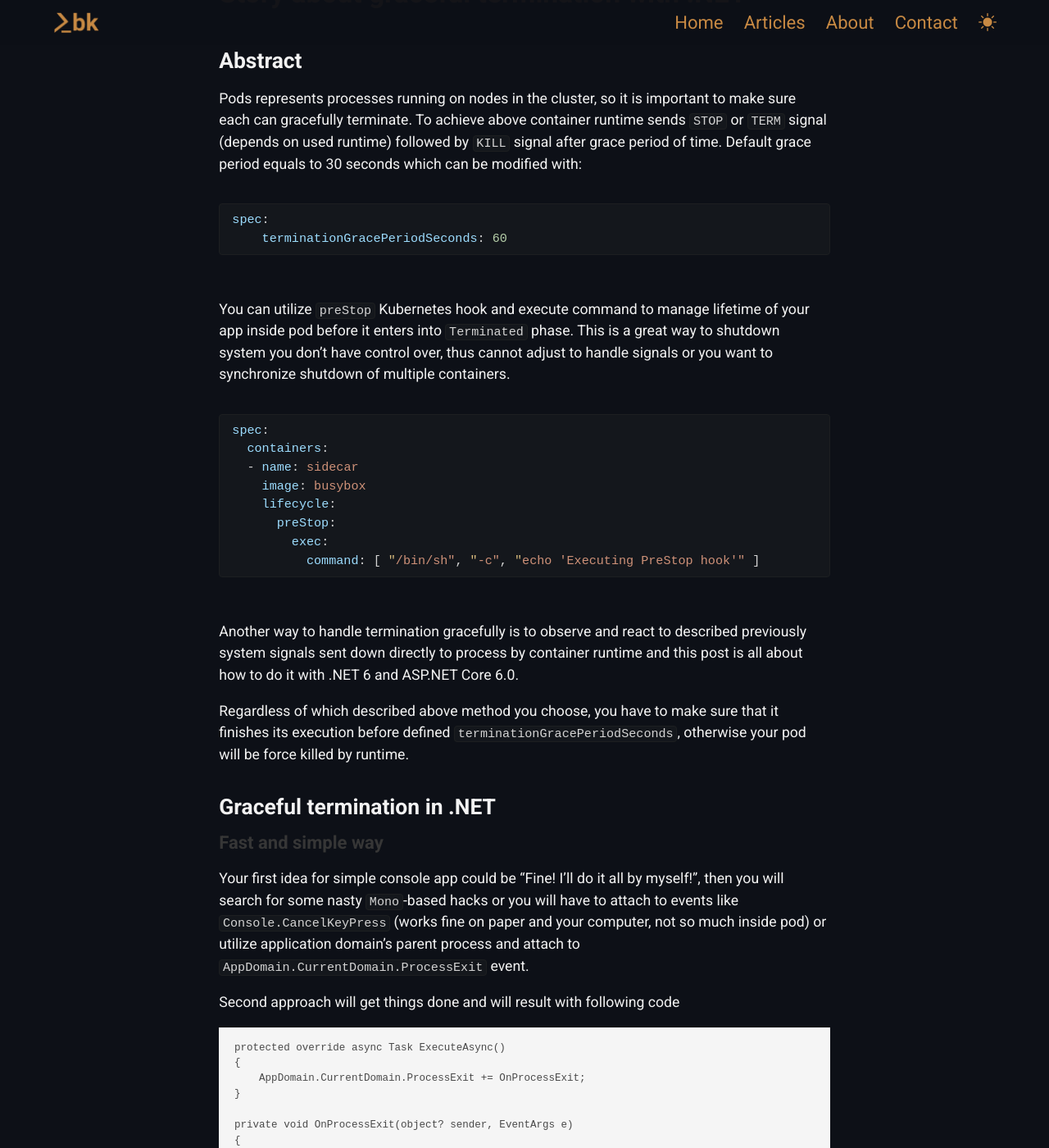
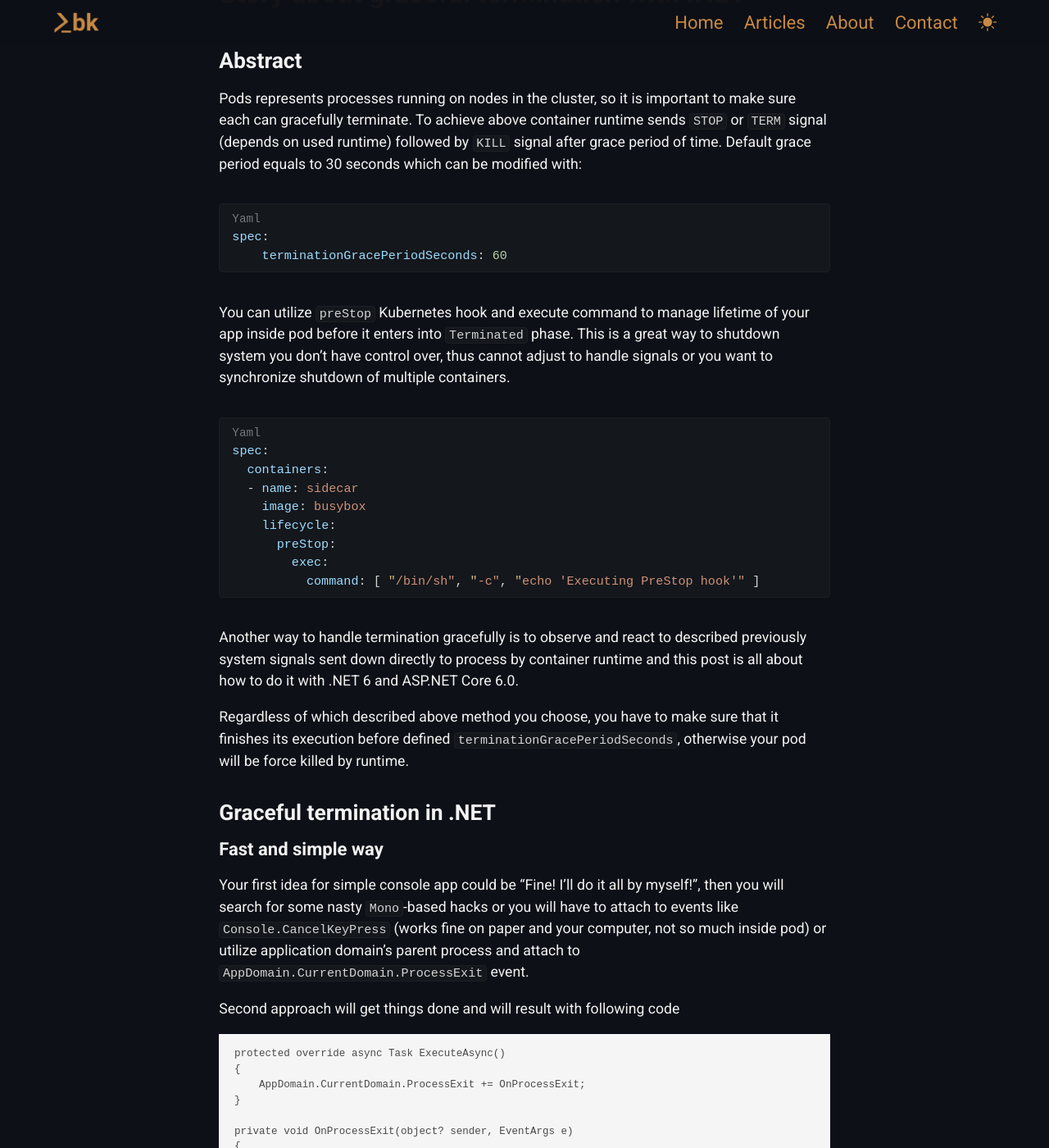
Before and after one commit to kbegiedza/kbegiedza.github.io, a Jekyll site: the page built from tutorials/_posts/2022-05-20-dotnet-and-story-about-graceful-termination.md, in a window 1280 px wide and 1400 px high, scrolled down 540 px. Shown: the whole window at 82% size. Built offline with Jekyll 4.4.1, drawn with Linux system fonts in a browser that asks for light colours; nearby versions of some CDN libraries; comment, search, counter and statistics services are not loaded.

Commit message:
fixed listings

```diff
--- a/_sass/dark-code.scss
+++ b/_sass/dark-code.scss
@@ -1,7 +1,7 @@
 .highlighter-rouge {
   padding-top: 1em;
   margin-bottom: 2em;
-  padding-bottom: 1em;
+  // padding-bottom: 1em;
 }
 
 code.highlighter-rouge {
@@ -30,6 +30,14 @@ figure.highlight,
   color: #D4D4D4;
   font-family: $mono-family;
   font-size: 0.9rem;
+}
+
+pre>code:before {
+  opacity: 0.5;
+  display: block;
+  font-size: 1em;
+  text-transform: capitalize;
+  content: "" attr(data-lang);
 }
 
 .highlight pre {
--- a/_sass/theme-dark.scss
+++ b/_sass/theme-dark.scss
@@ -83,8 +83,9 @@ a:hover {
 
 .content h1,
 h2,
-h3 {
-    color: $dark-text-color !important;
+h3,
+h4 {
+    color: $dark-text-color  !important;
 }
 
 .content-title {
@@ -162,8 +163,8 @@ h3 {
 
 .article-tag {
     padding: 1em;
-    color: $dark-text-color !important;
-    background-color: $text-accent !important;
+    color: $dark-text-color  !important;
+    background-color: $text-accent  !important;
 }
 
 ::-webkit-scrollbar {
@@ -295,11 +296,11 @@ print {
 }
 
 .accent-text {
-    color: $text-accent !important;
+    color: $text-accent  !important;
 }
 
 .side-panel-header {
-    color: $text-accent !important;
+    color: $text-accent  !important;
 }
 
 a.is-social {
--- a/_sass/theme-light.scss
+++ b/_sass/theme-light.scss
@@ -86,8 +86,9 @@ body[theme="light"] {
 
     .content h1,
     h2,
-    h3 {
-        color: $light-text-bold-color !important;
+    h3,
+    h4 {
+        color: $light-text-bold-color  !important;
     }
 
     .post-date {
--- a/assets/js/main.js
+++ b/assets/js/main.js
@@ -1,16 +1,16 @@
 document.addEventListener('DOMContentLoaded', onContentLoaded);
 
 function onContentLoaded() {
-    const theme = initalizeTheme();
+    const theme = initializeTheme();
 
     updateTheme(theme);
     addThemeToggle();
 
-    fixRougeHightlighter();
+    fixRougeHighlighter();
     addActiveToggleToNavbarBurgers();
 }
 
-function initalizeTheme() {
+function initializeTheme() {
     const theme = localStorage.getItem('theme');
 
     if (theme === null) {
@@ -66,17 +66,21 @@ function addActiveToggleToNavbarBurgers() {
     });
 }
 
-function fixRougeHightlighter() {
+function fixRougeHighlighter() {
     const codeLangKey = 'data-lang';
     const allHighlightedCode = document.getElementsByClassName('highlighter-rouge');
 
     for (var i = 0; i < allHighlightedCode.length; ++i) {
         const highlightedCode = allHighlightedCode[i];
         const codeElements = highlightedCode.getElementsByTagName('code');
-        const langName = highlightedCode.classList[0].replace('language-', '');
 
-        for (var j = 0; j < codeElements.length; ++j) {
-            codeElements[j].setAttribute(codeLangKey, langName);
+        var fullLangName = highlightedCode.classList[0];
+        if (fullLangName.startsWith('language-')) {
+            const langName = fullLangName.replace('language-', '');
+
+            for (var j = 0; j < codeElements.length; ++j) {
+                codeElements[j].setAttribute(codeLangKey, langName);
+            }
         }
     }
 }
```
